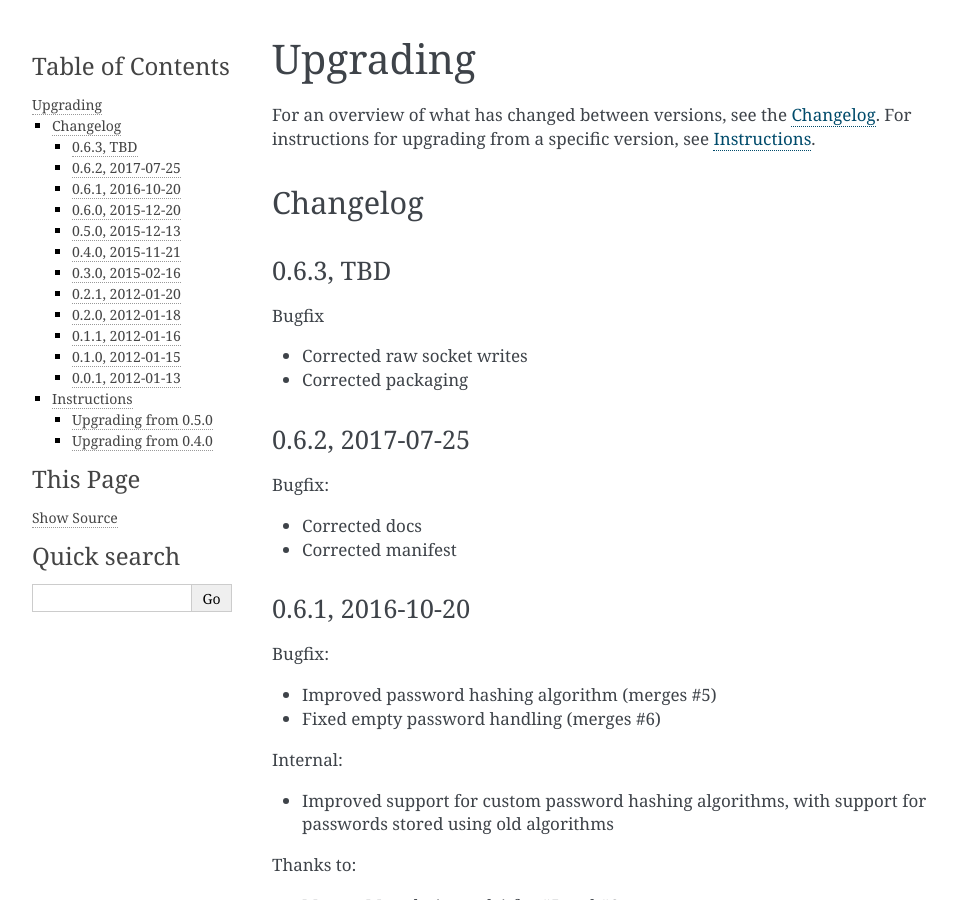
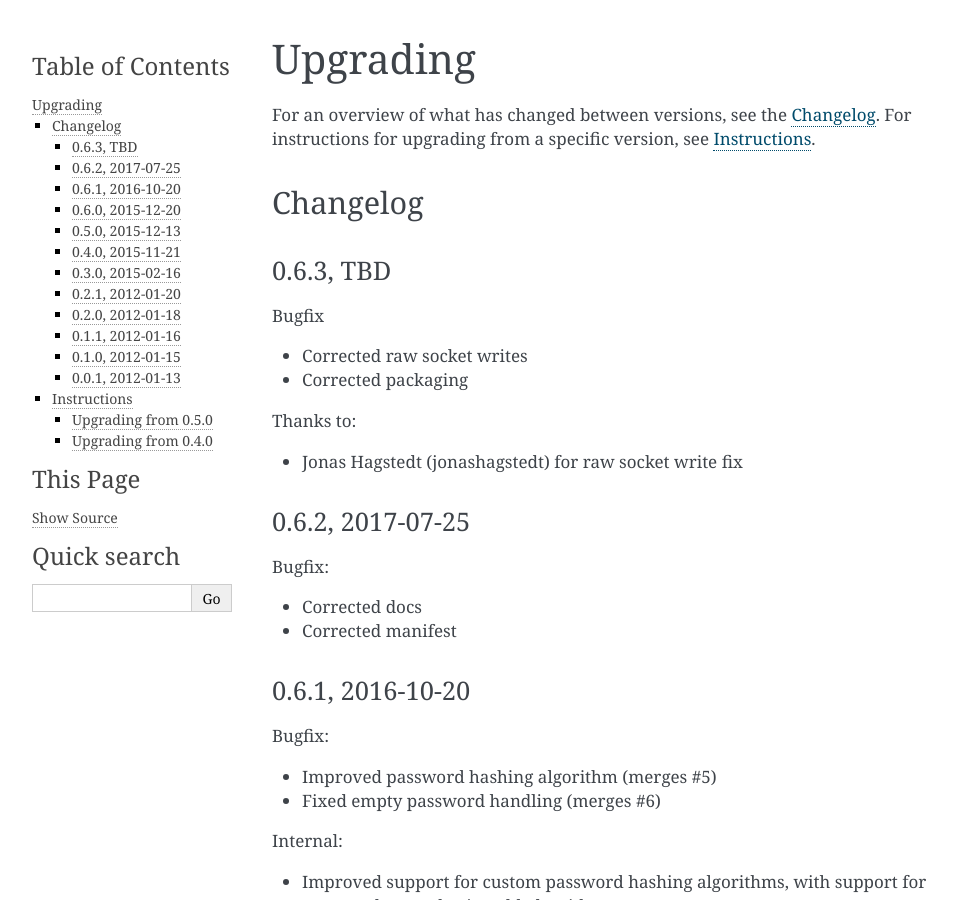
Before and after one commit to radiac/mara, a Sphinx documentation site: the page built from docs/upgrading.rst, in a window 1280 px wide and 900 px high. Shown: the whole window, without its empty margins (148-1105 px from the left). Built offline with Sphinx 7.4.7, drawn with Linux system fonts in a browser that asks for light colours; cross-references to code outside the pages are shown as plain code.

Commit message:
Updated docs

```diff
--- a/docs/upgrading.rst
+++ b/docs/upgrading.rst
@@ -19,6 +19,10 @@ Bugfix
 
 * Corrected raw socket writes
 * Corrected packaging
+
+Thanks to:
+
+* Jonas Hagstedt (jonashagstedt) for raw socket write fix
 
 
 0.6.2, 2017-07-25
```
